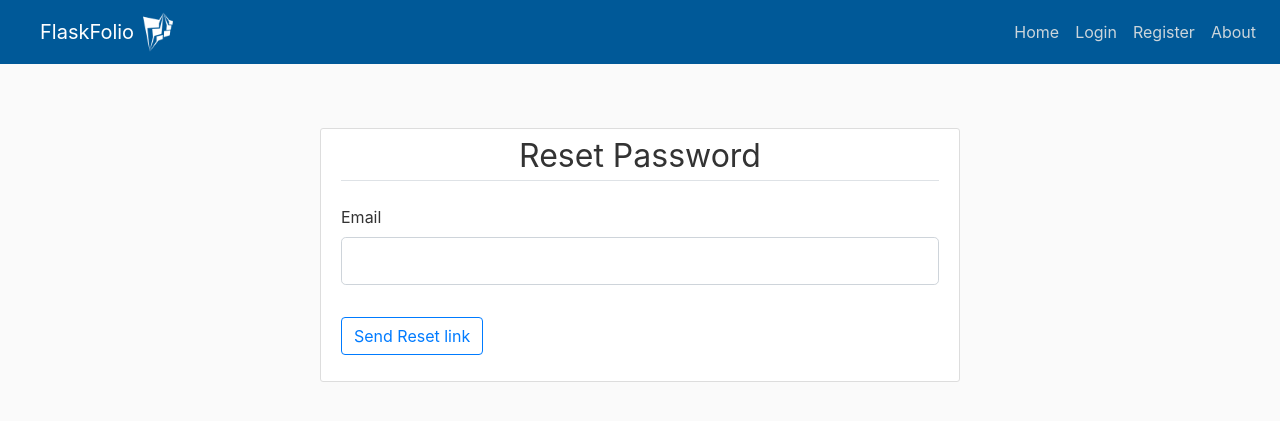
After one commit to bitbard3/blog-flask, a Flask app: page /reset_password in a window 1280 px wide. The commit adds this page. Shown: the top 421 px of the page. Run offline with Flask 3, Linux system fonts and the light colour scheme; some libraries are stand-ins or nearby versions.

Commit message:
Add functionality to reset password through email,Change itsdangerous package version to access TimedJSONWebSignatureSerializer Class

```diff
--- a/blogsite/forms.py
+++ b/blogsite/forms.py
@@ -71,3 +71,21 @@ class UpdatePostForm(FlaskForm):
     title = StringField('Title', validators=[DataRequired()])
     content = TextAreaField("Content", validators=[DataRequired()])
     update = SubmitField("Update")
+
+
+class RequestResetForm(FlaskForm):
+    email = StringField('Email', validators=[DataRequired(), Email()])
+    submit = SubmitField("Send Reset link")
+
+    def validate_email(self, email):
+        user = User.query.filter_by(email=email.data).first()
+        if user is None:
+            raise ValidationError(
+                'No account exist with this email address')
+
+
+class ResetPassowrdForm(FlaskForm):
+    password = PasswordField('Password', validators=[DataRequired()])
+    confirm_password = PasswordField('Confirm Password',
+                                     validators=[DataRequired(), EqualTo('password')])
+    submit = SubmitField('Reset')
--- a/blogsite/routes.py
+++ b/blogsite/routes.py
@@ -2,11 +2,12 @@ import os
 import secrets
 from PIL import Image
 from flask import render_template, url_for, flash, redirect, request, abort
-from blogsite.forms import LoginForm, RegistrationForm, UpdateAccountForm, CreatePostForm, UpdatePostForm
+from blogsite.forms import (LoginForm, RegistrationForm, UpdateAccountForm, CreatePostForm,
+                            UpdatePostForm, RequestResetForm, ResetPassowrdForm)
 from blogsite.models import Post, User
-from blogsite import app, bcrypt, db
+from blogsite import app, bcrypt, db,mail
 from flask_login import login_user, current_user, logout_user, login_required
-
+from flask_mail import Message
 
 @app.route("/")
 @app.route("/home")
@@ -155,3 +156,48 @@ def delete_post(post_id):
         db.session.commit()
         flash("Post deleted successfully", "success")
         return redirect(url_for('home_page'))
+
+
+def send_email(user):
+    token = user.create_token()
+    msg = Message("FlaskFolio-Password Reset Link",sender='ansh.arora2k04@gmail.com',recipients=[user.email])
+    msg.body = f'''To reset you password kindly visit the following link
+{url_for('reset_password',token=token, _external =True)}
+
+If you didn't initiate the password reset kindly ignore the mail
+
+    '''
+    mail.send(msg)
+
+@app.route("/reset_password", methods=['POST', 'GET'])
+def reset_request():
+    if current_user.is_authenticated:
+        flash('You are already logged in', 'info')
+        return redirect(url_for("home_page"))
+    form = RequestResetForm()
+    if form.validate_on_submit():
+        user = User.query.filter_by(email=form.email.data).first()
+        send_email(user)
+        flash("An email has been sent to reset your password", "info")
+        return redirect(url_for('login'))
+    return render_template("reset_request.html", title="Reset Password", form=form)
+
+
+@app.route("/reset_password/<token>", methods=['POST', 'GET'])
+def reset_password(token):
+    if current_user.is_authenticated:
+        flash('You are already logged in', 'info')
+        return redirect(url_for("home_page"))
+    user = User.verify_token(token)
+    if user is None:
+        flash("The token is expired or invalid", "warning")
+        return redirect(url_for('reset_request'))
+    form = ResetPassowrdForm()
+    if form.validate_on_submit():
+        hashed_password = bcrypt.generate_password_hash(
+            form.password.data).decode('utf-8')
+        user.password = hashed_password
+        db.session.commit()
+        flash("Password has been reset successfully! Please login", "success")
+        return redirect(url_for('login'))
+    return render_template("reset_password.html", title="Reset Password", form=form)
--- a/blogsite/templates/login.html
+++ b/blogsite/templates/login.html
@@ -42,7 +42,7 @@
                 {{form.submit(class="btn btn-outline-primary")}}
             </div>
             <small class = "text-muted ml-auto">
-                <a href="#">Forgot Password?</a>
+                <a href="{{url_for('reset_request')}}">Forgot Password?</a>
             </small>
         </form>
     </div>
--- /dev/null
+++ b/blogsite/templates/reset_request.html
@@ -0,0 +1,30 @@
+{% extends 'layout.html' %}
+{% block content %}
+<div class="form-container" style="margin-top: 8rem;">
+    <div class="content-section">
+        <form method="POST" action="">
+            {{form.hidden_tag()}}
+            <fieldset class="form-group">
+                <legend class="border-bottom mb-4 mt-0 text-center legend-text">Reset Password</legend>
+
+            <div class="form-group mb-3">
+                {{form.email.label(class="form-control-label")}}
+                {% if form.email.errors %}
+                {{form.email(class="form-control form-control-lg is-invalid")}}
+                <div class="invalid-feedback">
+                    {% for error in form.email.errors%}
+                        <span>{{error}}</span>
+                    {% endfor %}
+                </div>
+                {% else %}
+                {{form.email(class="form-control form-control-lg")}}
+                {% endif %}
+            </div>
+        </fieldset>
+        <div class="form-group">
+            {{form.submit(class="btn btn-outline-primary")}}
+        </div>
+        </form>
+    </div>
+</div>
+{% endblock content %}
--- a/requirements.txt
+++ b/requirements.txt
@@ -5,3 +5,4 @@ flask-bcrypt
 flask-login
 Pillow
 flask-mail
+itsdangerous==2.0.1
```
Also changed, not shown: blogsite/__init__.py (+9 -1 lines), blogsite/models.py (+16 -1 lines), blogsite/templates/reset_password.html (added, +42 -0 lines).
